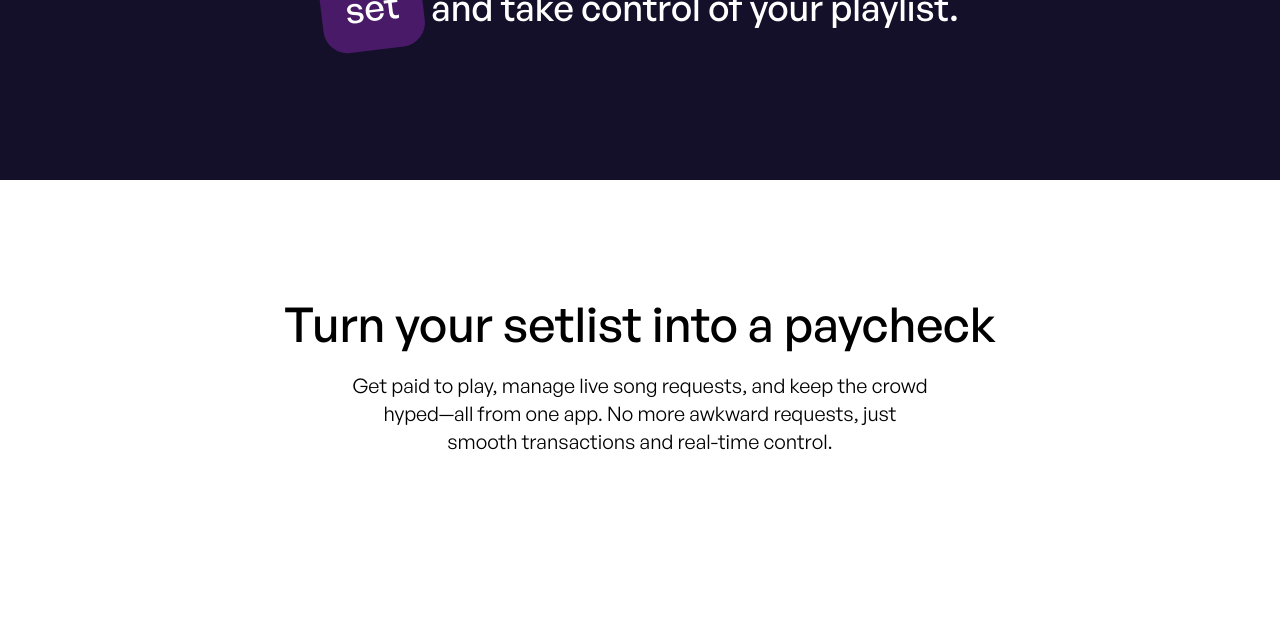
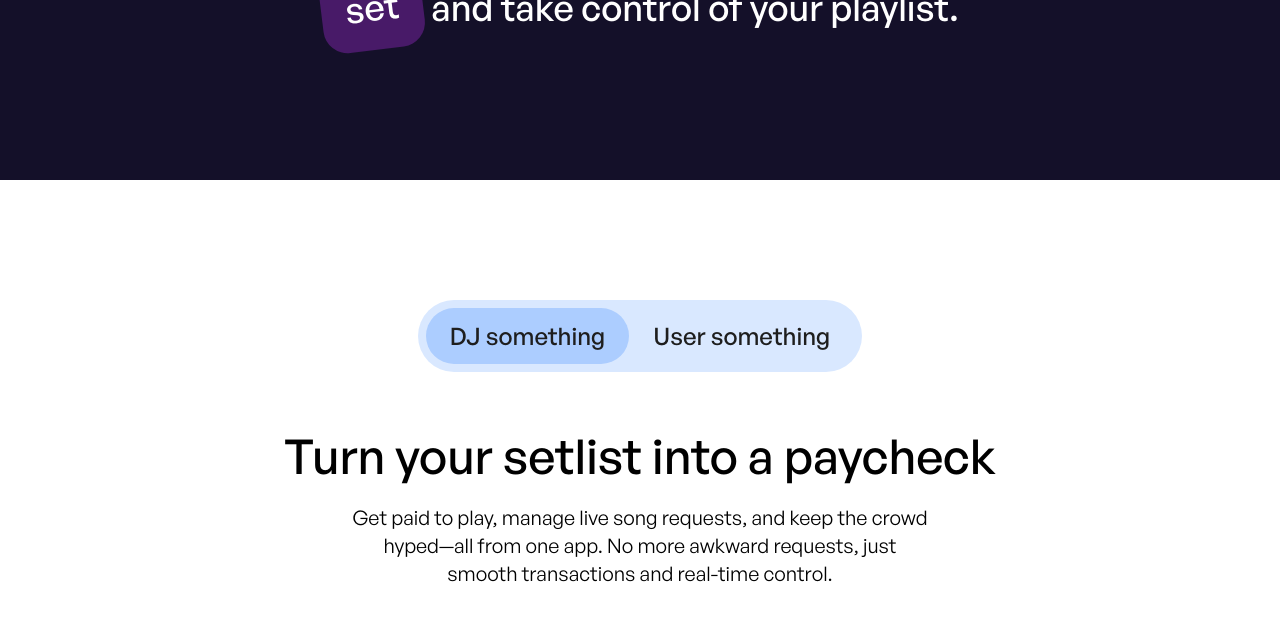
Before and after one commit to TheJoBoCollective/quee-web, a Next.js app: page / in a window 1280 px wide. Shown: the part 1318-1938 px from the top of the page. Built offline with nearby package versions, Linux system fonts and the light colour scheme.

Commit message:
add ToggleButton component for user interaction in HowItWorks section

```diff
--- a/src/components/landing/HowItWorks.tsx
+++ b/src/components/landing/HowItWorks.tsx
@@ -1,8 +1,10 @@
 import React from 'react'
+import ToggleButton from '@/components/ui/ToggleButton';
 
 const HowItWorks = () => {
   return (
     <section className="bg-white flex flex-col items-center py-30 px-24 min-h-screen">
+      <ToggleButton options={["DJ something ", "User something"]} className='mb-15' />
       <h3 className="text-5xl font-medium pb-6">
         Turn your setlist into a paycheck
       </h3>
--- /dev/null
+++ b/src/components/ui/ToggleButton.tsx
@@ -0,0 +1,47 @@
+"use client";
+
+import { useState } from "react";
+import { cn } from "@/lib/utils";
+
+interface ToggleButtonProps {
+  options: string[];
+  defaultSelected?: number;
+  onChange?: (selectedIndex: number) => void;
+  className?: string;
+}
+
+export default function ToggleButton({
+  options,
+  defaultSelected = 0,
+  onChange,
+  className,
+}: ToggleButtonProps) {
+  const [selectedIndex, setSelectedIndex] = useState(defaultSelected);
+
+  const handleSelect = (index: number) => {
+    setSelectedIndex(index);
+    onChange?.(index);
+  };
+
+  return (
+    <div
+      className={cn(
+        "flex items-center p-1 bg-[#D9E8FF] rounded-full w-fit py-2 px-2",
+        className
+      )}
+    >
+      {options.map((option, index) => (
+        <button
+          key={index}
+          onClick={() => handleSelect(index)}
+          className={cn(
+            "px-6 py-3 text-2xl cursor-pointer font-medium text-[#1E1E1E] transition-all duration-200 rounded-full",
+            selectedIndex === index ? "bg-[#ACCDFF]" : "bg-transparent"
+          )}
+        >
+          {option}
+        </button>
+      ))}
+    </div>
+  );
+}
```
